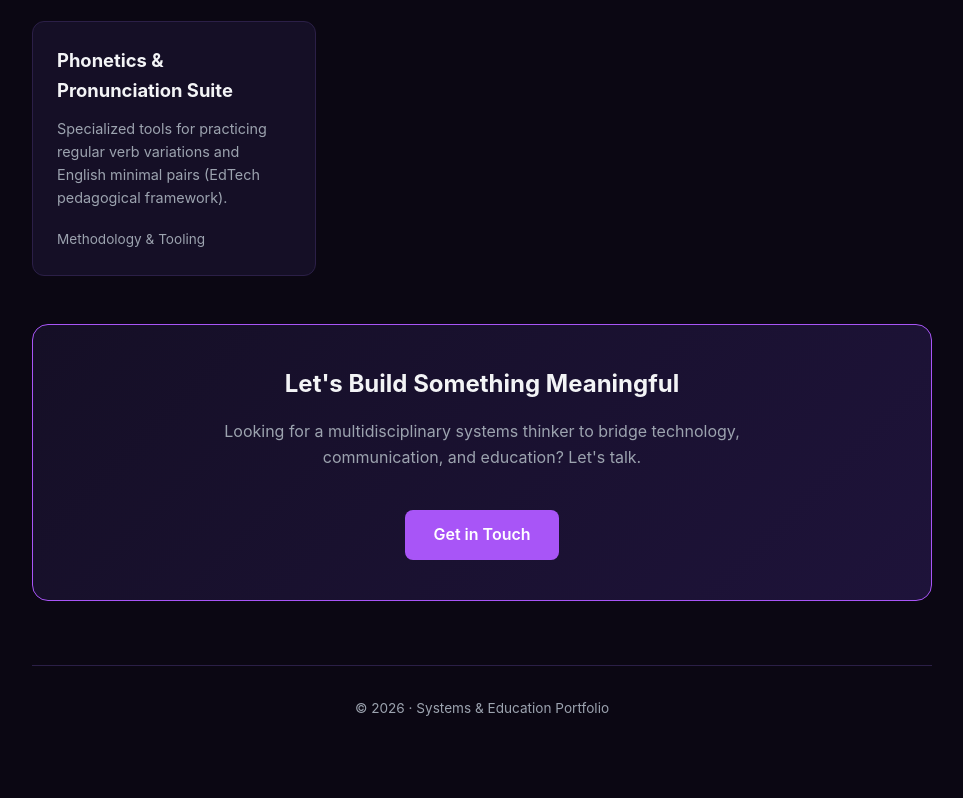
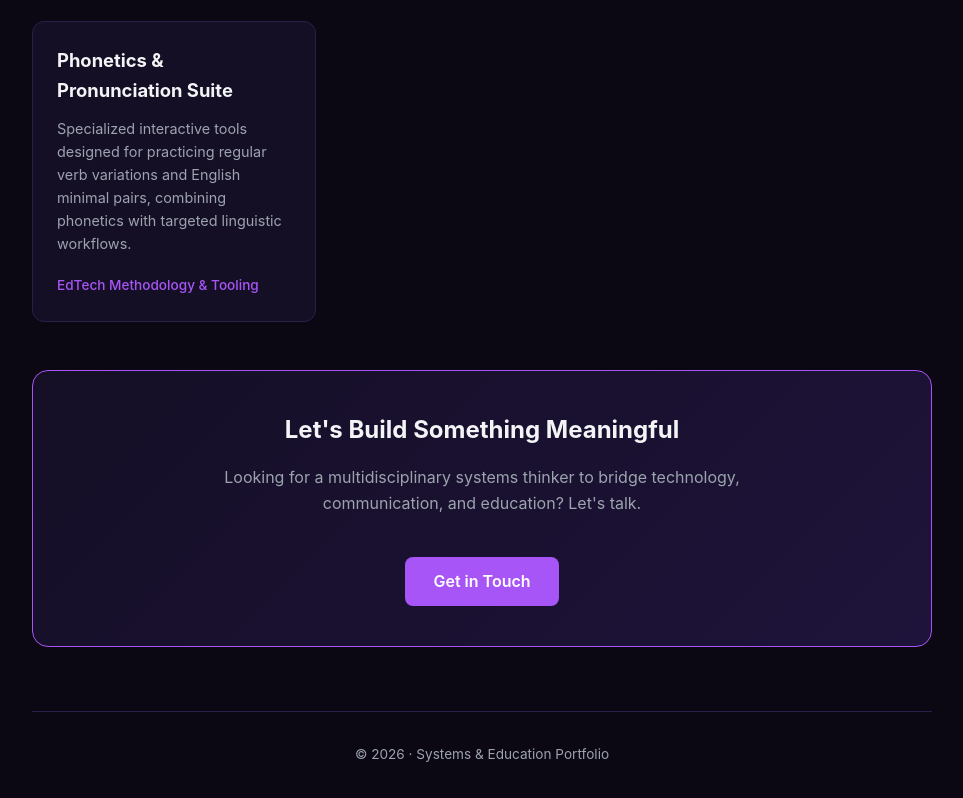
Before and after one commit to youfirstidiomas1-hue/lauchasampi, a plain HTML site: page index.html in a window 1280 px wide. Shown: the part 992-1790 px from the top of the page, without its empty margins (158-1121 px from the left). Before the commit the page ends 1744 px from the top, so only its background shows below. Drawn offline with Linux system fonts and the light colour scheme.

Commit message:
Fix HTML formatting and structure

```diff
--- a/index.html
+++ b/index.html
@@ -243,13 +243,13 @@
                     <span style="color: var(--text-muted); font-size: 0.85rem;">Internal Architecture Case Study</span>
                 </div>
 
-                <!-- Project 4 -->
+               <!-- Project 4 -->
                 <div class="card">
                     <div>
                         <h3>Phonetics & Pronunciation Suite</h3>
-                        <p>Specialized tools for practicing regular verb variations and English minimal pairs (EdTech pedagogical framework).</p>
+                        <p>Specialized interactive tools designed for practicing regular verb variations and English minimal pairs, combining phonetics with targeted linguistic workflows.</p>
                     </div>
-                    <span style="color: var(--text-muted); font-size: 0.85rem;">Methodology & Tooling</span>
+                    <span style="color: var(--accent); font-size: 0.85rem; font-weight: 500;">EdTech Methodology & Tooling</span>
                 </div>
             </div>
         </section>
```
